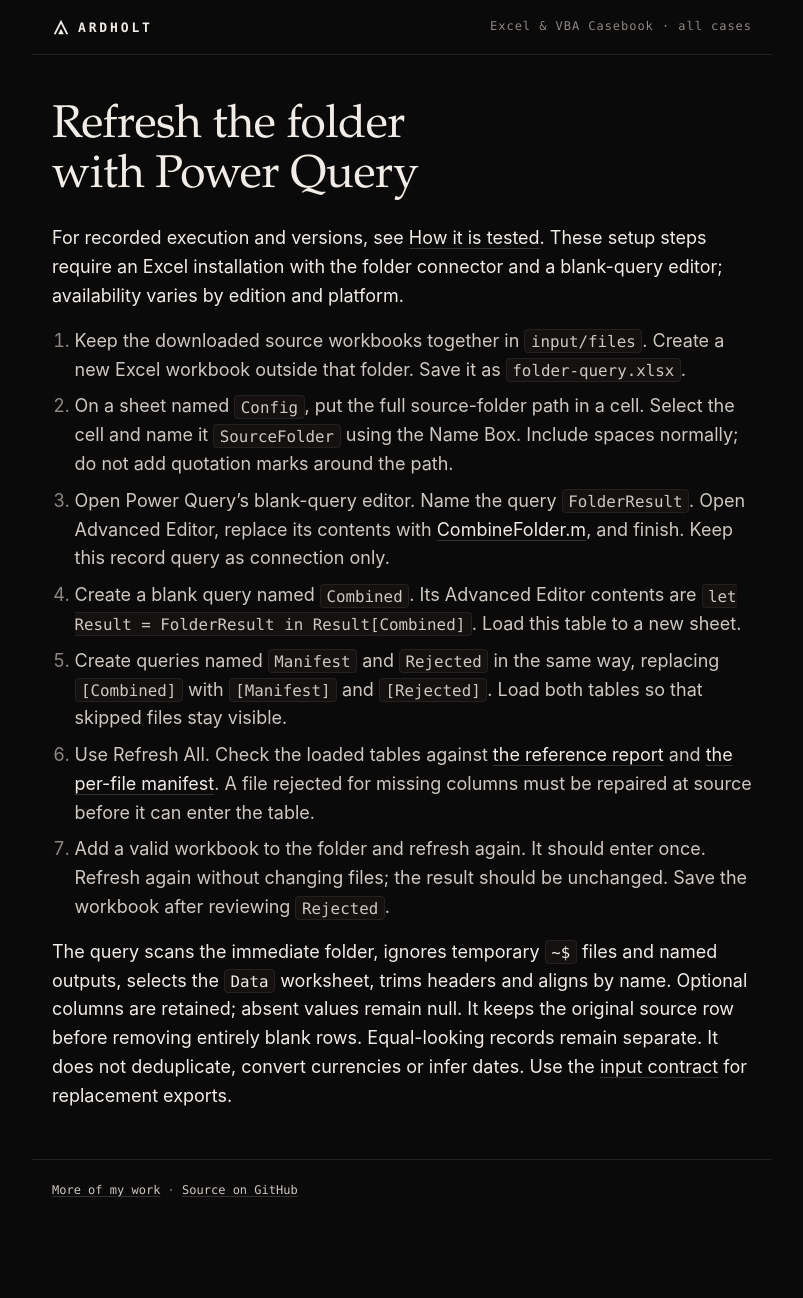
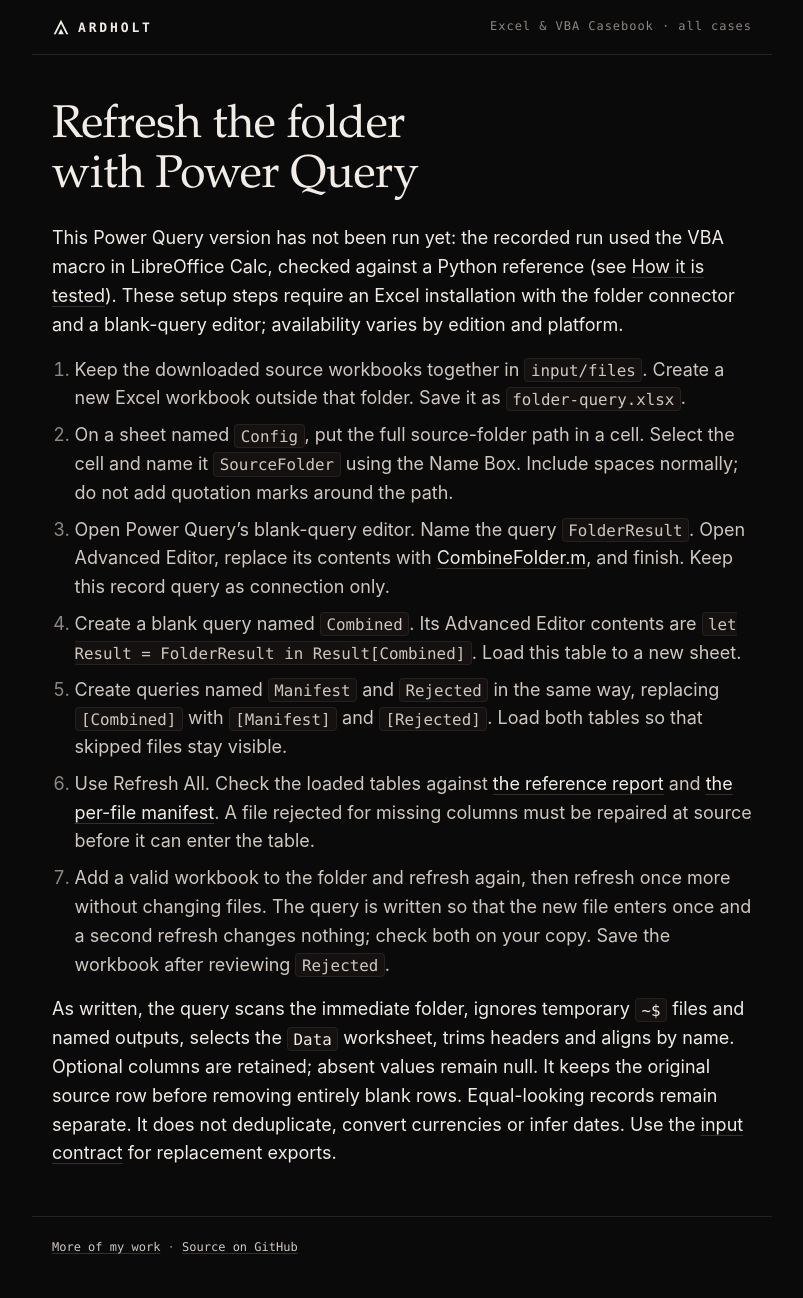
Before and after one commit to Ardholt/excel-vba-casebook, a Jekyll site: the page built from combine-many-files/power-query/SETUP.md, in a window 1280 px wide. Shown: the whole page, without its empty margins (238-1041 px from the left). Built offline with Jekyll 4.4.1, drawn with Linux system fonts in a browser that asks for light colours; our own code applies the rules of GitHub Pages for plain Markdown files; before the commit the page ends 1240 px from its top, so only the background shows below that.

Commit message:
Say plainly that the Power Query version is not yet run

```diff
--- a/combine-many-files/power-query/SETUP.md
+++ b/combine-many-files/power-query/SETUP.md
@@ -1,6 +1,6 @@
 # Refresh the folder with Power Query
 
-For recorded execution and versions, see [How it is tested](../README.md#how-it-is-tested). These setup steps require an Excel installation with the folder connector and a blank-query editor; availability varies by edition and platform.
+This Power Query version has not been run yet: the recorded run used the VBA macro in LibreOffice Calc, checked against a Python reference (see [How it is tested](../README.md#how-it-is-tested)). These setup steps require an Excel installation with the folder connector and a blank-query editor; availability varies by edition and platform.
 
 1. Keep the downloaded source workbooks together in `input/files`. Create a new Excel workbook outside that folder. Save it as `folder-query.xlsx`.
 2. On a sheet named `Config`, put the full source-folder path in a cell. Select the cell and name it `SourceFolder` using the Name Box. Include spaces normally; do not add quotation marks around the path.
@@ -8,6 +8,6 @@ For recorded execution and versions, see [How it is tested](../README.md#how-it-
 4. Create a blank query named `Combined`. Its Advanced Editor contents are `let Result = FolderResult in Result[Combined]`. Load this table to a new sheet.
 5. Create queries named `Manifest` and `Rejected` in the same way, replacing `[Combined]` with `[Manifest]` and `[Rejected]`. Load both tables so that skipped files stay visible.
 6. Use Refresh All. Check the loaded tables against [the reference report](../output/report.json) and [the per-file manifest](../output/manifest.csv). A file rejected for missing columns must be repaired at source before it can enter the table.
-7. Add a valid workbook to the folder and refresh again. It should enter once. Refresh again without changing files; the result should be unchanged. Save the workbook after reviewing `Rejected`.
+7. Add a valid workbook to the folder and refresh again, then refresh once more without changing files. The query is written so that the new file enters once and a second refresh changes nothing; check both on your copy. Save the workbook after reviewing `Rejected`.
 
-The query scans the immediate folder, ignores temporary `~$` files and named outputs, selects the `Data` worksheet, trims headers and aligns by name. Optional columns are retained; absent values remain null. It keeps the original source row before removing entirely blank rows. Equal-looking records remain separate. It does not deduplicate, convert currencies or infer dates. Use the [input contract](../USAGE.md) for replacement exports.
+As written, the query scans the immediate folder, ignores temporary `~$` files and named outputs, selects the `Data` worksheet, trims headers and aligns by name. Optional columns are retained; absent values remain null. It keeps the original source row before removing entirely blank rows. Equal-looking records remain separate. It does not deduplicate, convert currencies or infer dates. Use the [input contract](../USAGE.md) for replacement exports.
```
Also changed, not shown: combine-many-files/README.md (+1 -1 lines).
